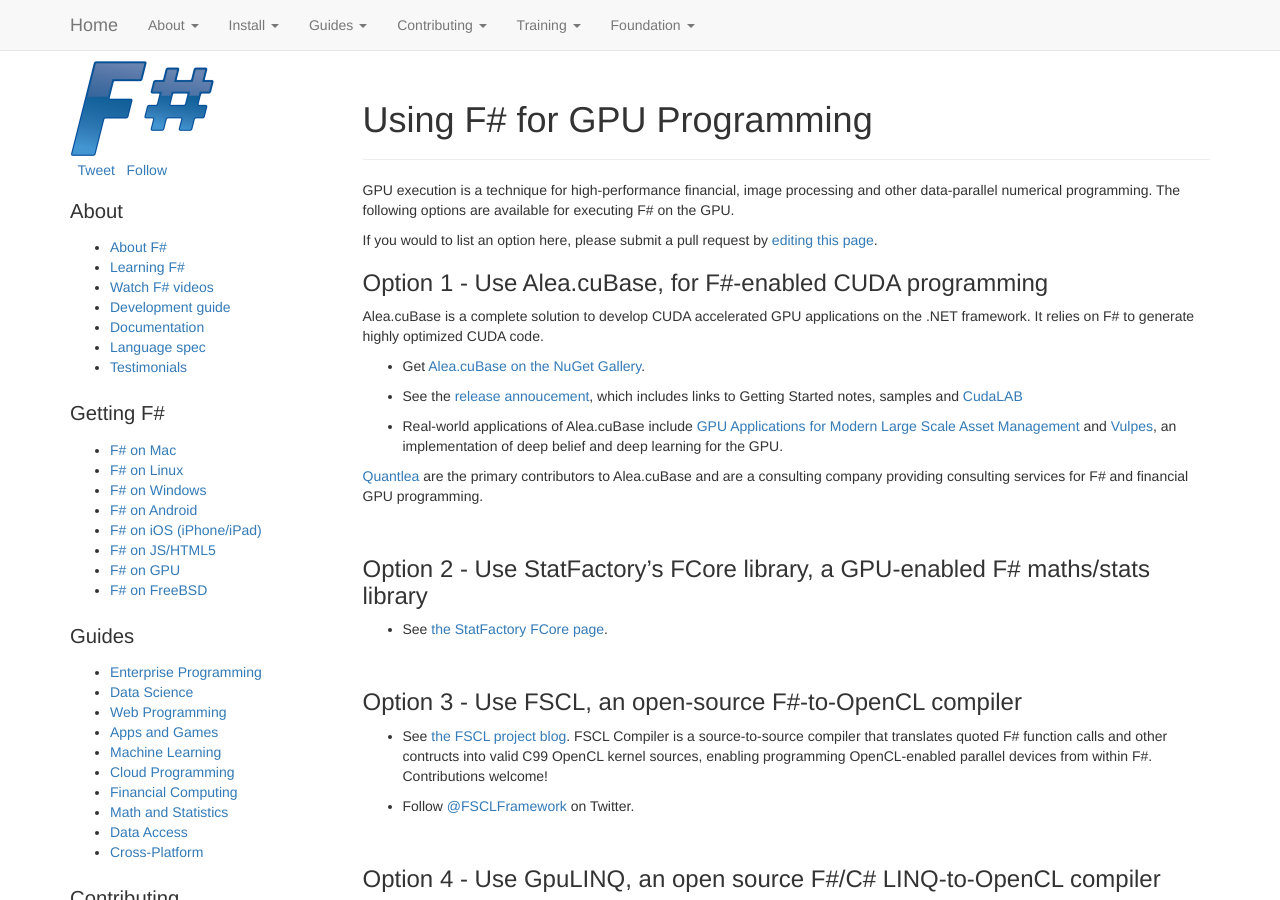
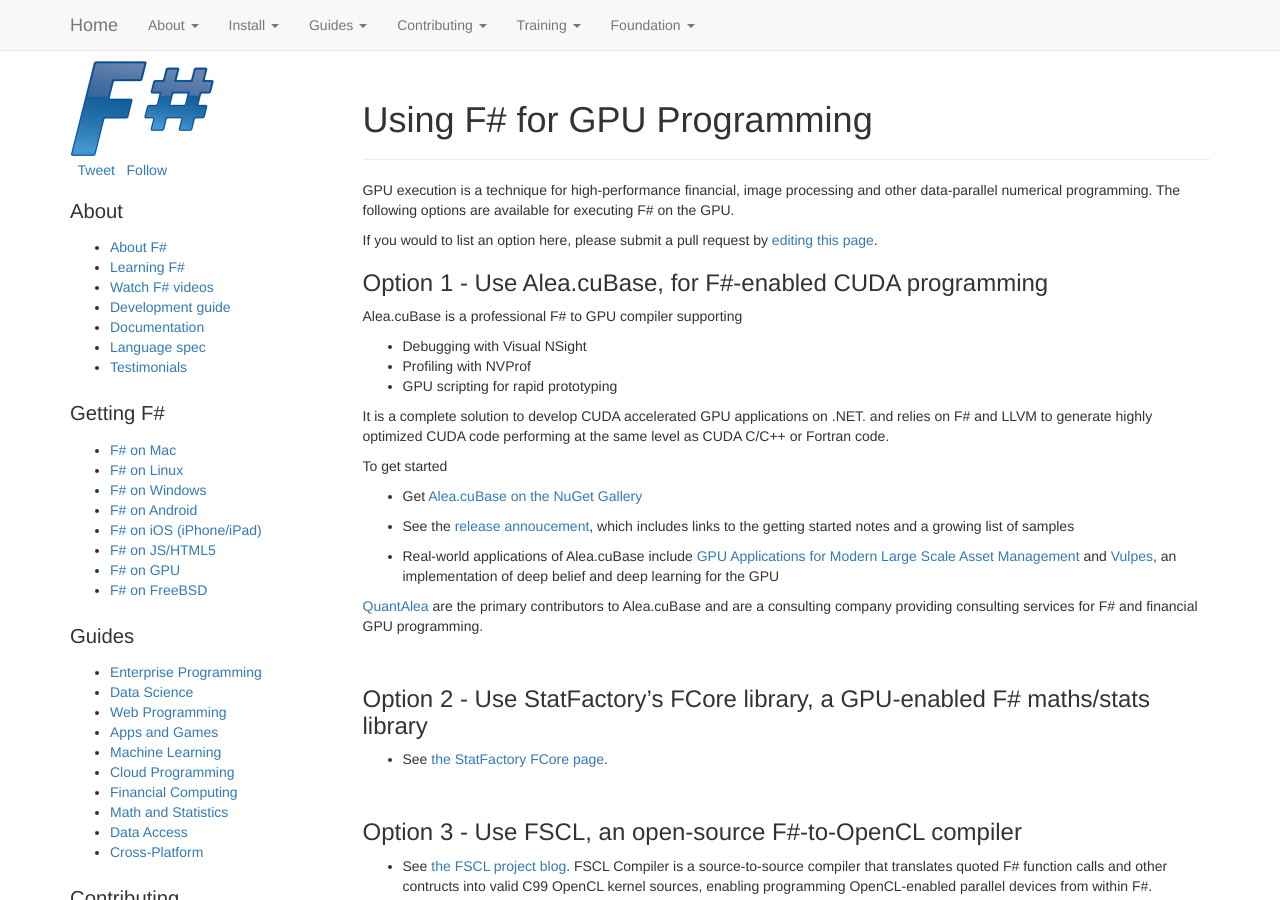
Before and after one commit to fsharp/fsharp.org, a Jekyll site: the page built from use/gpu/index.md, in a window 1280 px wide and 900 px high. Built offline with Jekyll 4.4.1, drawn with Linux system fonts in a browser that asks for light colours; nearby versions of some CDN libraries; some web fonts are replaced; comment, search, counter and statistics services are not loaded.

Commit message:
update gpu section
updated links and added more features to be up to date with Alea.cuBase 1.3

```diff
--- a/use/gpu/index.md
+++ b/use/gpu/index.md
@@ -12,15 +12,23 @@
 
 ### Option 1 - Use Alea.cuBase, for F#-enabled CUDA programming
 
-Alea.cuBase is a complete solution to develop CUDA accelerated GPU applications on the .NET framework. It relies on F# to generate highly optimized CUDA code.
+Alea.cuBase is a professional F# to GPU compiler supporting
 
-* Get [Alea.cuBase on the NuGet Gallery](https://www.nuget.org/packages/Alea.cuBase/).
+* Debugging with Visual NSight
+* Profiling with NVProf
+* GPU scripting for rapid prototyping
 
-* See the [release annoucement](http://blog.quantalea.net/alea-cubase-1-2-680-released/), which includes links to Getting Started notes, samples and [CudaLAB](http://www.aleacubase.com/cudalab/)
+It is a complete solution to develop CUDA accelerated GPU applications on .NET. and relies on F# and LLVM to generate highly optimized CUDA code performing at the same level as CUDA C/C++ or Fortran code.
 
-* Real-world applications of Alea.cuBase include [GPU Applications for Modern Large Scale Asset Management](https://www.quantalea.net/media/pdf/2014-03-27_Gpus_large_scale_asset_management.pdf) and [Vulpes](https://github.com/fsprojects/Vulpes), an implementation of deep belief and deep learning for the GPU.
+To get started
 
-[Quantlea](http://www.quantalea.net/) are the primary contributors to Alea.cuBase and are a consulting company providing consulting services for F# and financial GPU programming.
+* Get [Alea.cuBase on the NuGet Gallery](https://www.nuget.org/packages/Alea.cuBase/)
+
+* See the [release annoucement](http://blog.quantalea.net/alea-cubase-1-3-released/), which includes links to the getting started notes and a growing list of samples
+
+* Real-world applications of Alea.cuBase include [GPU Applications for Modern Large Scale Asset Management](https://www.quantalea.net/media/pdf/2014-03-27_Gpus_large_scale_asset_management.pdf) and [Vulpes](https://github.com/fsprojects/Vulpes), an implementation of deep belief and deep learning for the GPU
+
+[QuantAlea](http://www.quantalea.net/) are the primary contributors to Alea.cuBase and are a consulting company providing consulting services for F# and financial GPU programming.
 
 <br />
 
```
